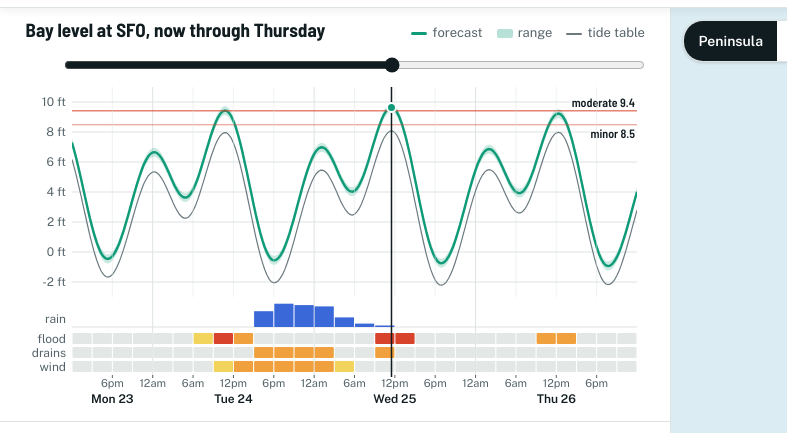
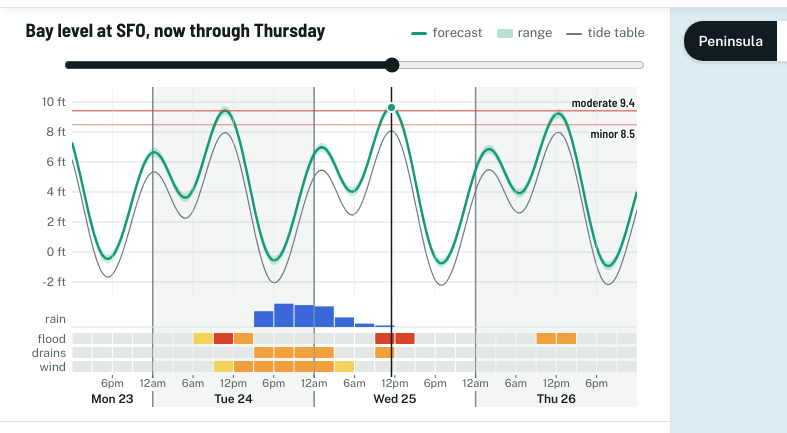
Before and after one commit to mrubash1/sfofloodweek, a plain HTML site: page index.html in a window 1280 px wide. Shown: the part 153-586 px from the top of the page, 0-787 px from the left. Drawn offline with nearby package versions, Linux system fonts and the light colour scheme.

Commit message:
Chart: midnight day dividers and alternating day shading
Co-Authored-By: Claude Opus 5.5 <noreply@anthropic.com>
Claude-Session: https://claude.ai/code/session_01Kimmy9x2N3BZxpbYeGyac6

```diff
--- a/index.html
+++ b/index.html
@@ -68,7 +68,7 @@ h1{font-size:clamp(24px,2.4vw,30px);line-height:1.1;margin:0;font-weight:700}
 .key i{display:inline-block;width:16px;height:3px;margin-right:5px;vertical-align:middle;border-radius:2px}
 input[type=range]{display:block;width:100%;margin:6px 0 0;accent-color:var(--ink);height:28px;cursor:pointer}
 .fig{position:relative;height:clamp(300px,42vh,440px)}.fig>svg{position:absolute;inset:0;width:100%;height:100%;touch-action:pan-y;-webkit-user-select:none;user-select:none}
-.ax{fill:var(--mute);font:12px "Public Sans",sans-serif}.axb{fill:var(--ink);font:600 12px "Public Sans",sans-serif}.axh{fill:var(--mute);font:11px "Public Sans",sans-serif}
+.ax{fill:var(--mute);font:12px "Public Sans",sans-serif}.axb{fill:var(--ink);font:600 12px "Public Sans",sans-serif}.axh{fill:var(--mute);font:11px "Public Sans",sans-serif}.dayl{stroke:var(--mute);stroke-width:1.5;opacity:.75}
 .thr{stroke:var(--c3);stroke-width:1}.thrl{fill:var(--ink);font:600 12px "Barlow Semi Condensed",sans-serif;paint-order:stroke;stroke:var(--panel);stroke-width:3px}
 .grid{stroke:var(--line)}
 /* main: map + details */
@@ -330,7 +330,8 @@ function drawChart(){
     lk+=(lk?'L':'M')+x+' '+Y(e).toFixed(1);tb+=(tb?'L':'M')+x+' '+Y(a).toFixed(1);up+=(up?'L':'M')+x+' '+Y(e+RG).toFixed(1);lo='L'+x+' '+Y(e-RG).toFixed(1)+lo}
   let g=`<defs><clipPath id="cc"><rect x="${m.l}" y="${m.t-2}" width="${pw}" height="${ch+2}"/></clipPath></defs>`;
   for(let v=Math.ceil(yMin/2)*2;v<=yMax;v+=2)g+=`<line class="grid" x1="${m.l}" x2="${W-m.r}" y1="${Y(v+OPN)}" y2="${Y(v+OPN)}"/><text class="ax" x="${m.l-6}" y="${Y(v+OPN)+4}" text-anchor="end">${v} ft</text>`;
-  for(let d=24;d<=26;d++){const x=X(T(d,'00:00'));g+=`<line class="grid" x1="${x}" x2="${x}" y1="${m.t}" y2="${rEnd+3}"/>`}
+  for(let d=24;d<=26;d+=2){const ds=Math.max(T(d,'00:00'),t0),de=Math.min(T(d+1,'00:00'),t1);if(de>ds)g+=`<rect x="${X(ds)}" y="${m.t}" width="${X(de)-X(ds)}" height="${dY+4-m.t}" fill="var(--ink)" opacity=".045"/>`}
+  for(let d=24;d<=26;d++){const x=X(T(d,'00:00'));g+=`<line class="dayl" x1="${x}" x2="${x}" y1="${m.t}" y2="${rEnd+3}"/><line class="dayl" x1="${x}" x2="${x}" y1="${hY+4}" y2="${dY+4}"/>`}
   g+=`<g clip-path="url(#cc)"><path d="${up}${lo}Z" fill="var(--teal)" opacity=".22"/><path d="${tb}" fill="none" stroke="var(--tab)" stroke-width="1.2"/><path d="${lk}" fill="none" stroke="var(--teal)" stroke-width="2.4"/></g>`;
   g+=`<line class="thr" x1="${m.l}" x2="${W-m.r}" y1="${Y(THR[2])}" y2="${Y(THR[2])}"/><text class="thrl" x="${W-m.r-2}" y="${Y(THR[2])-4}" text-anchor="end">moderate ${(THR[2]-OPN).toFixed(1)}</text>`;
   g+=`<line class="thr" x1="${m.l}" x2="${W-m.r}" y1="${Y(THR[1])}" y2="${Y(THR[1])}" opacity=".6"/><text class="thrl" x="${W-m.r-2}" y="${Y(THR[1])+13}" text-anchor="end">minor ${(THR[1]-OPN).toFixed(1)}</text>`;
```
Also changed, not shown: src/page.html (+3 -2 lines).
